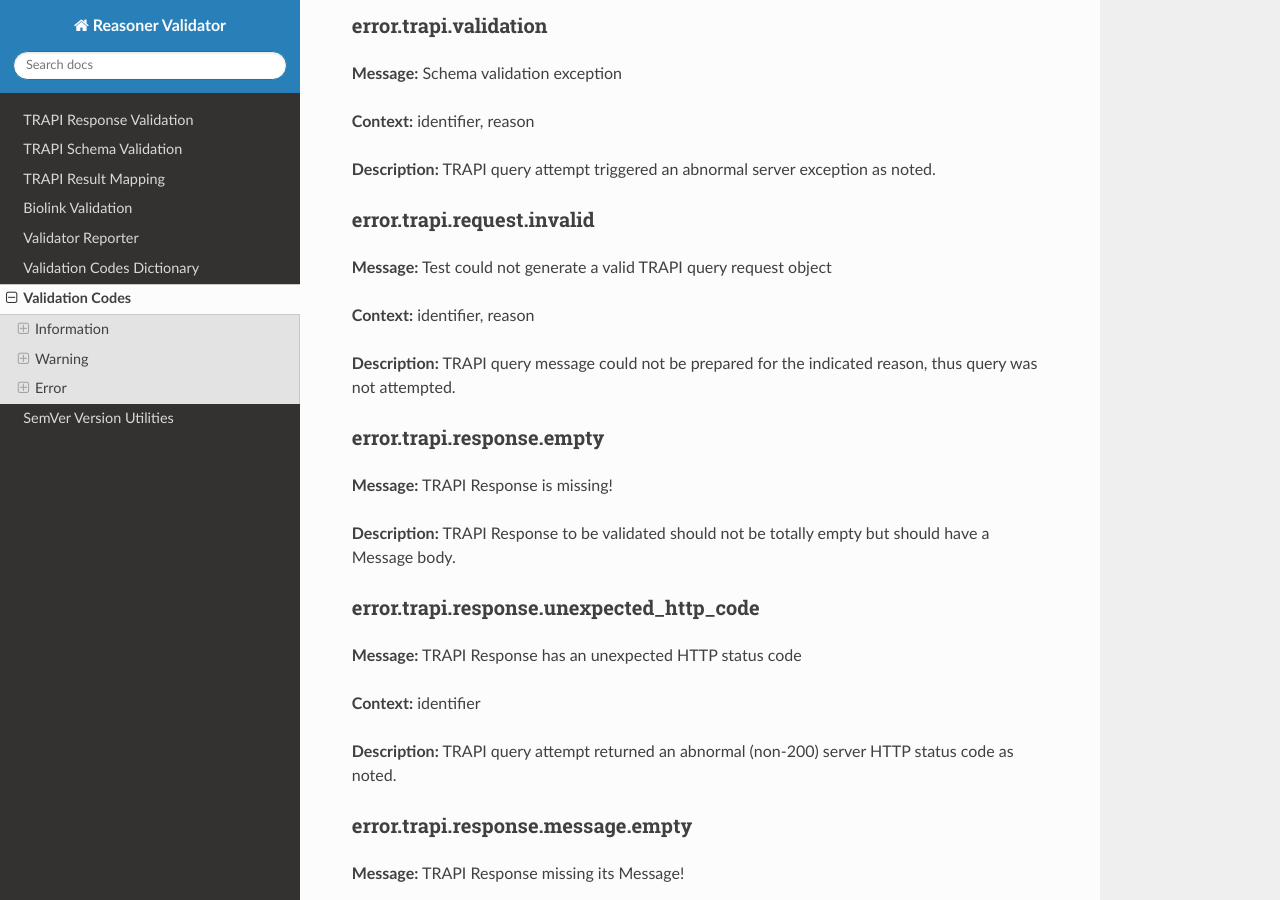
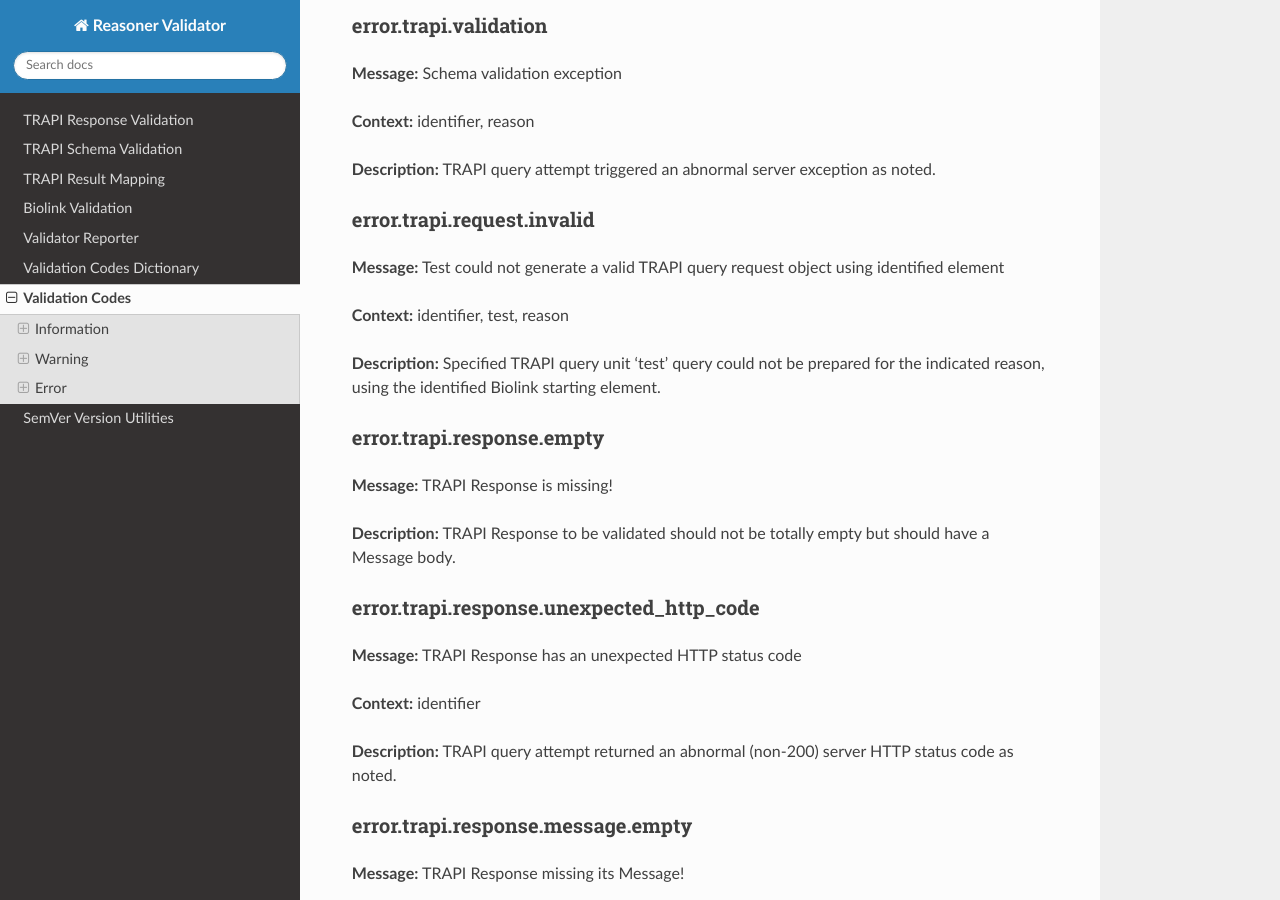
Before and after one commit to NCATSTranslator/reasoner-validator, a Sphinx documentation site: the page built from docs/validation_codes_dictionary.md, in a window 1280 px wide and 900 px high, scrolled down 8118 px. Built offline with Sphinx 7.4.7 and the Read the Docs theme 2.0.0, drawn with Linux system fonts in a browser that asks for light colours.

Commit message:
Added additional context to "error.trapi.request.invalid" validation code

```diff
--- a/docs/validation_codes_dictionary.md
+++ b/docs/validation_codes_dictionary.md
@@ -302,11 +302,11 @@
 
 ### error.trapi.request.invalid
 
-**Message:** Test could not generate a valid TRAPI query request object
+**Message:** Test could not generate a valid TRAPI query request object using identified element
 
-**Context:** identifier, reason
+**Context:** identifier, test, reason
 
-**Description:** TRAPI query message could not be prepared for the indicated reason, thus query was not attempted.
+**Description:** Specified TRAPI query unit 'test' query could not be prepared for the indicated reason, using the identified Biolink starting element.
 
 ### error.trapi.response.empty
 
```
Also changed, not shown: 1 other file.
